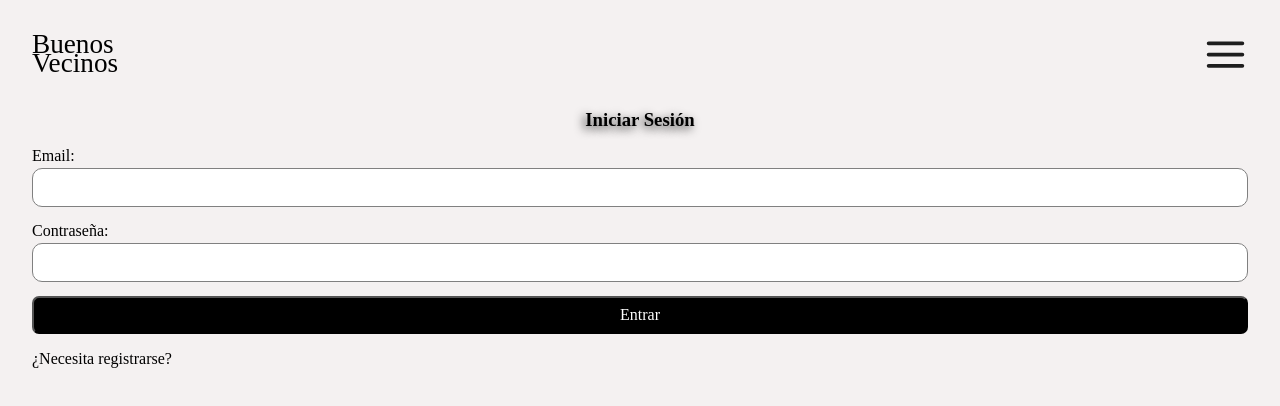
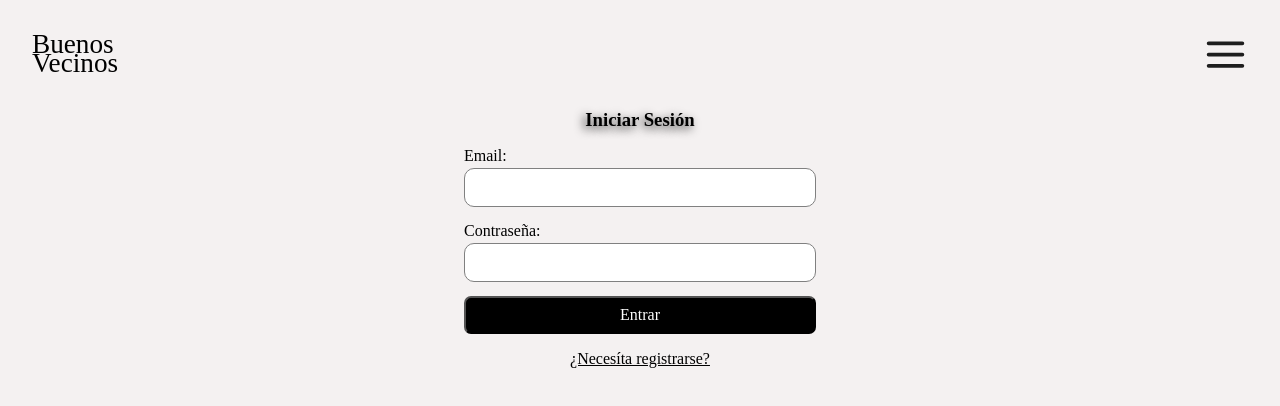
Before and after one commit to pibelanzallamas/buenos-vecinos, a React (Vite) app: page /login in a window 1280 px wide. Shown: the top 406 px of the page. Built offline with nearby package versions, Linux system fonts and the light colour scheme; a web font is replaced by a local one.

Commit message:
form clickable text

```diff
--- a/src/components/Login.jsx
+++ b/src/components/Login.jsx
@@ -5,6 +5,10 @@ function Login() {
   function handleSubmit(e) {
     e.preventDefault();
     console.log("hoooa");
+  }
+
+  function handleClick() {
+    console.log("click");
   }
 
   return (
@@ -21,8 +25,11 @@ function Login() {
         </div>
         <button type="submit">Entrar</button>
       </form>
-
-      <p>¿Necesita registrarse?</p>
+      <p>
+        <a href="#" onClick={() => handleClick()}>
+          ¿Necesíta registrarse?
+        </a>
+      </p>
     </div>
   );
 }
--- a/src/components/Welcome.jsx
+++ b/src/components/Welcome.jsx
@@ -6,9 +6,7 @@ function Welcome() {
 
   return (
     <div className="content-page welcome-page">
-      <p>
-        Bienvenido a Buenos Vecinos,<p></p> ¿usted poseé una cuenta registrada?
-      </p>
+      <p>Bienvenido a Buenos Vecinos</p>
       <div className="buttons-welcome">
         <button
           onClick={() => {
--- a/src/styles/app.css
+++ b/src/styles/app.css
@@ -5,7 +5,7 @@
   flex-direction: column;
   width: 100%;
   gap: 1rem;
-  text-align: left;
+  text-align: center;
   padding: 1rem;
 }
 .form-page h3 {
@@ -19,6 +19,7 @@
   gap: 0.9rem;
 }
 .user-form .input {
+  text-align: left;
   display: flex;
   flex-direction: column;
   gap: 0.2rem;
@@ -29,10 +30,13 @@
   padding: 0.6rem;
   font-size: 1rem;
 }
-.user-form p {
-  text-align: center;
+
+@media (min-width: 1200px) {
+  .form-page {
+    width: 30vw;
+    margin: 0 auto;
+  }
 }
-
 .welcome-page {
   font-size: 1.2rem;
   align-items: center;
@@ -47,6 +51,11 @@
   gap: 1rem;
 }
 
+@media (min-width: 1280px) {
+  .welcome-page {
+    padding-top: 20vh;
+  }
+}
 nav {
   padding: 1rem;
 }
@@ -83,6 +92,28 @@ figure img {
   display: block;
 }
 
+button {
+  background-color: black;
+  color: white;
+  border-radius: 7px;
+  font-weight: 500;
+  padding: 0.5rem;
+  font-size: 1rem;
+}
+
+button:hover {
+  color: orange;
+  cursor: pointer;
+}
+
+a {
+  color: inherit;
+}
+
+a:hover {
+  color: orange;
+}
+
 .main-container {
   min-height: 100vh;
   background-color: #F4F1F1;
@@ -97,18 +128,4 @@ figure img {
   flex-direction: column;
 }
 
-button {
-  background-color: black;
-  color: white;
-  border-radius: 7px;
-  font-weight: 500;
-  padding: 0.5rem;
-  font-size: 1rem;
-}
-
-button:hover {
-  color: orange;
-  cursor: pointer;
-}
-
 /*# sourceMappingURL=app.css.map */
--- a/src/styles/app.sass
+++ b/src/styles/app.sass
@@ -4,6 +4,7 @@
 @import "forms"
 @import "welcome"
 @import "navbar"
+
 *
   font-family: Reddit Sans
   padding: 0
@@ -16,6 +17,23 @@ figure
     height: 100%
     display: block
 
+button
+  background-color: black
+  color: white
+  border-radius: 7px
+  font-weight: 500
+  padding: .5rem
+  font-size: 1rem
+
+button:hover
+  color: orange
+  cursor: pointer
+
+a
+  color: inherit
+a:hover
+  color: orange
+
 .main-container
   min-height: 100vh
   background-color: #F4F1F1
@@ -27,15 +45,3 @@ figure
   flex: 1
   display: flex
   flex-direction: column
-
-button
-  background-color: black
-  color: white
-  border-radius: 7px
-  font-weight: 500
-  padding: .5rem
-  font-size: 1rem
-
-button:hover
-  color: orange
-  cursor: pointer
--- a/src/styles/forms.sass
+++ b/src/styles/forms.sass
@@ -3,7 +3,7 @@
   flex-direction: column
   width: 100%
   gap: 1rem
-  text-align: left
+  text-align: center
   padding: 1rem
   h3
     text-align: center
@@ -14,6 +14,7 @@
   flex-direction: column
   gap: 0.9rem
   .input
+    text-align: left
     display: flex
     flex-direction: column
     gap: 0.2rem
@@ -22,5 +23,9 @@
     border: 1px solid gray
     padding: 0.6rem
     font-size: 1rem
-  p
-    text-align: center
+
+
+@media (min-width: 1200px)
+  .form-page
+    width: 30vw
+    margin: 0 auto
--- a/src/styles/welcome.sass
+++ b/src/styles/welcome.sass
@@ -9,3 +9,7 @@
 .buttons-welcome
   display: flex
   gap: 1rem
+
+@media (min-width: 1280px)
+  .welcome-page
+    padding-top: 20vh
```
Also changed, not shown: 1 other file (tests, documents, lock files or other folders).
